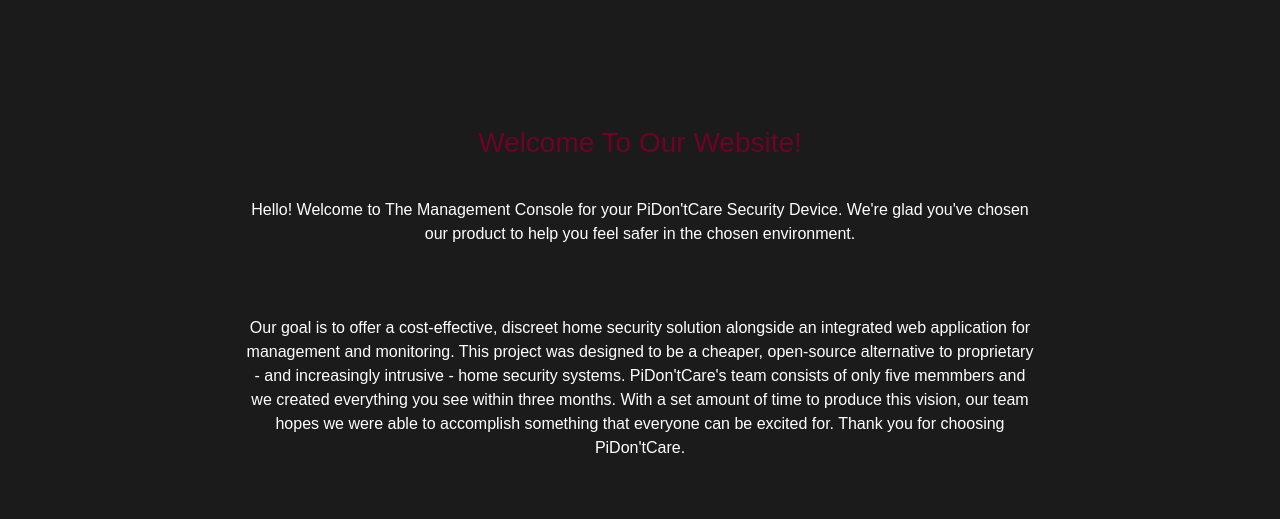
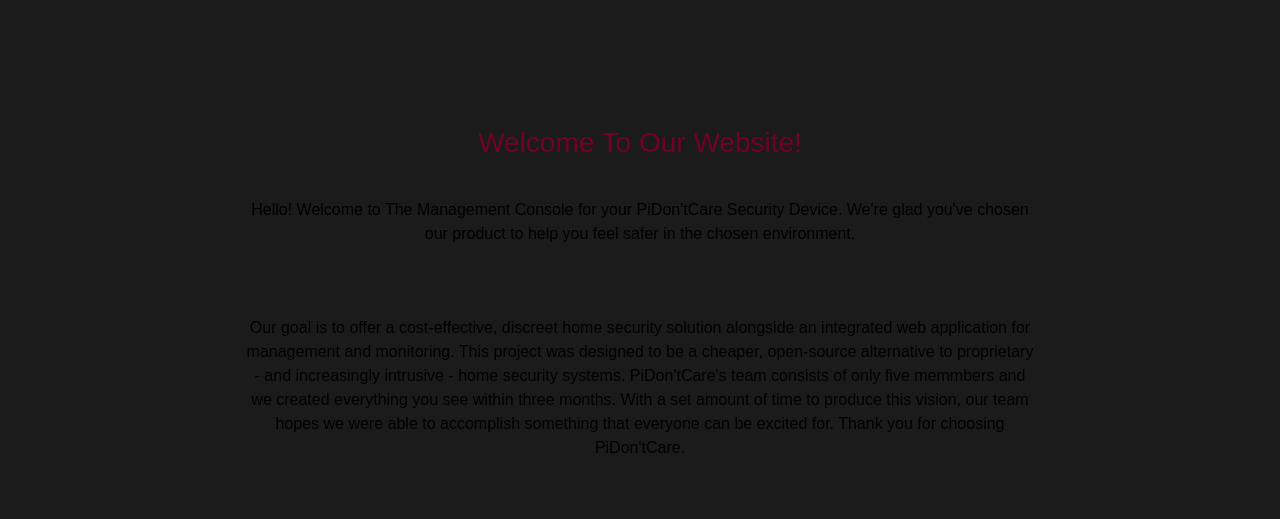
Before and after one commit to Clunky742/CapstoneWebDev, a plain HTML site: page WebDevTest/index.html in a window 1280 px wide. Shown: the part 281-800 px from the top of the page. Drawn offline with nearby package versions, Linux system fonts and the light colour scheme.

Commit message:
Update testStyle.css
p tag color is black now

```diff
--- a/WebDevTest/testStyle.css
+++ b/WebDevTest/testStyle.css
@@ -35,7 +35,7 @@ h4 {
 }
 
 p {
-    color: white;
+    color: black;
     text-align: center;
 }
 
```
